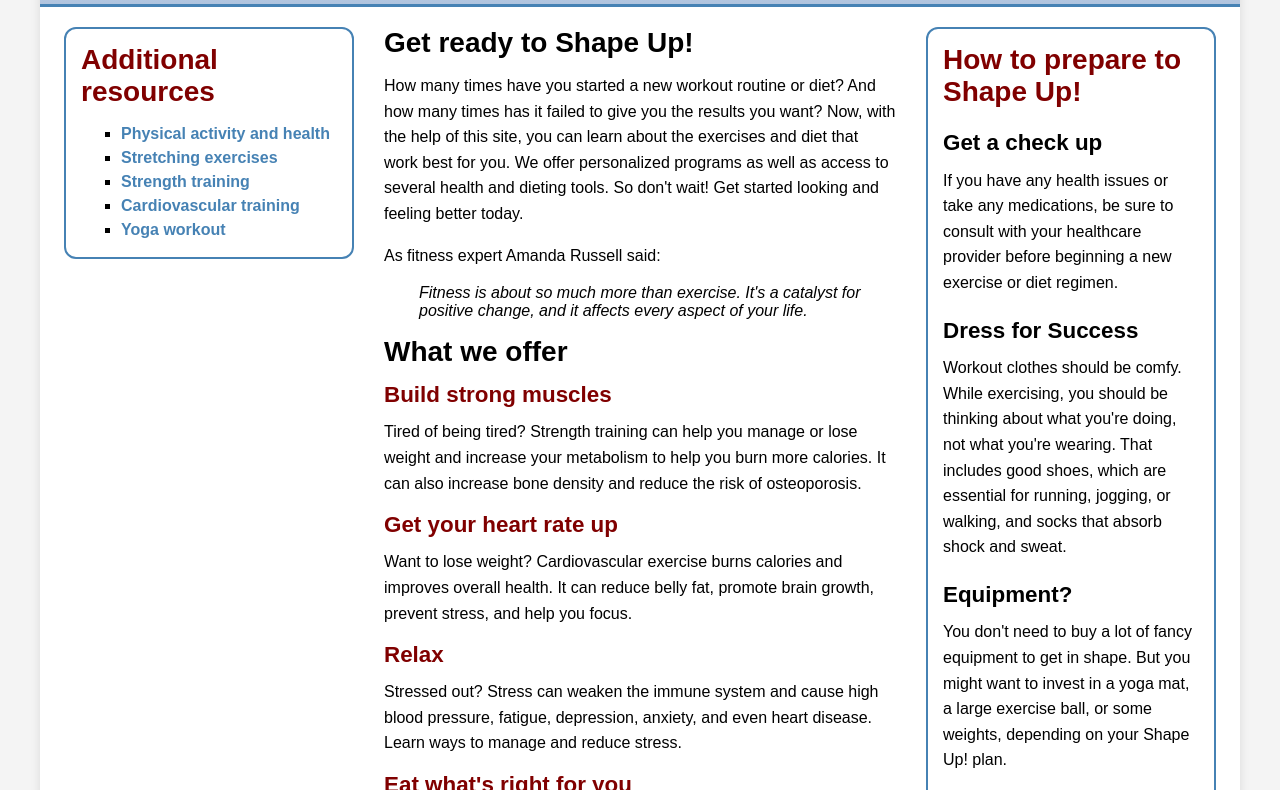
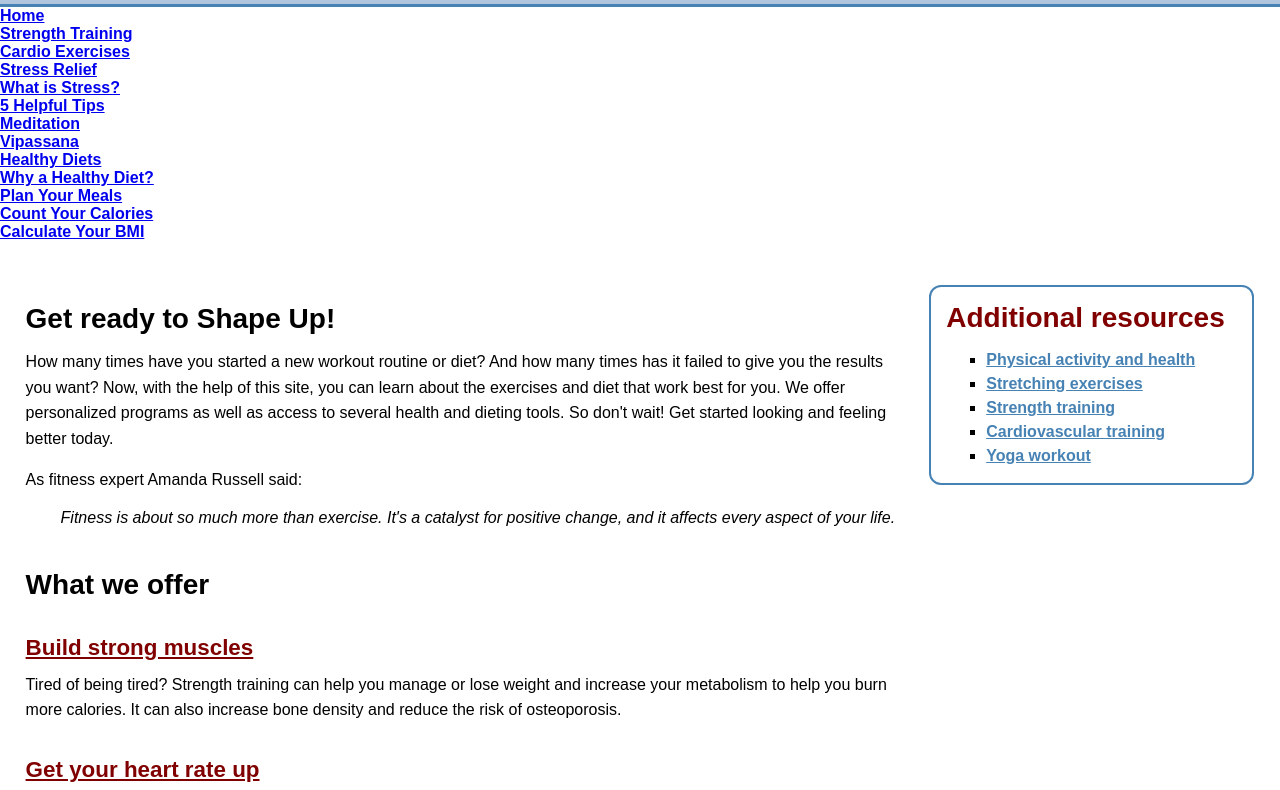
Before and after one commit to MarinaHarutyunyan/shape_up_exercises, a plain HTML site: page index_3_column.html in a window 1280 px wide. Shown: the part 126-916 px from the top of the page. Drawn offline with Linux system fonts and the light colour scheme.

Commit message:
adding navigation menu

```diff
--- a/index_3_column.html
+++ b/index_3_column.html
@@ -18,18 +18,33 @@
             </div>
         </header>
 
+        </header>
+
+        <nav>
+            <ul>
+                <li><a href="index.html" class="current">Home</a></li>
+                <li><a href="strength/strength.html">Strength Training</a></li>
+                <li><a href="#">Cardio Exercises</a></li>
+                <li class="has-submenu"><a href="stress/stress.html">Stress Relief</a>
+                    <ul>
+                        <li><a href="stress/stress.html">What is Stress?</a></li>
+                        <li><a href="stress/tips.html">5 Helpful Tips</a></li>
+                        <li><a href="#">Meditation</a></li>
+                        <li><a href="#">Vipassana</a></li>
+                    </ul>
+                </li>
+                <li class="has-submenu"><a href="#">Healthy Diets</a>
+                    <ul>
+                        <li><a href="#">Why a Healthy Diet?</a></li>
+                        <li><a href="#">Plan Your Meals</a></li>
+                        <li><a href="#">Count Your Calories</a></li>
+                        <li><a href="#">Calculate Your BMI</a></li>
+                    </ul>
+                </li>
+            </ul>
+        </nav>
+
         <main>
-            <aside id="resources">
-                <h2>Additional resources</h2>
-                <ul>
-                    <li><a href="https://www.mayoclinic.org/healthy-lifestyle/fitness/basics/physical-activity/hlv-20049399" target="_blank">Physical activity and health</a></li>
-                    <li><a href="https://www.nerdfitness.com/blog/strength-training-101/" target="_blank">Stretching exercises</a></li>
-                    <li><a href="https://www.acefitness.org/education-and-resources/professional/expert-articles/6760/a-guide-to-strength-training-for-beginners/" target="_blank">Strength training</a></li>
-                    <li><a href="https://www.heart.org/en/healthy-living/fitness/fitness-basics/cardio-workout" target="_blank">Cardiovascular training</a></li>
-                    <li><a href="https://www.yogajournal.com/" target="_blank">Yoga workout</a></li>
-                </ul>
-            </aside>
-
             <section>
                 <h2>Get ready to Shape Up!</h2>
                 <p>How many times have you started a new workout routine or diet? And how many times has it failed to give you the results you want? Now, with the help of this site, you can learn about the exercises and diet that work best for you. We offer personalized programs as well as access to several health and dieting tools. So don't wait! Get started looking and feeling better today.</p>
@@ -51,20 +66,15 @@
                 <p>Are you really what you eat? Lose weight, gain weight, or just feel great! Maintaining a healthy diet is probably the most important thing you can do to promote overall health.</p>
             </section>
 
-            <aside id="prepare">
-                <h2>How to prepare to Shape Up!</h2>
-
-                <h3>Get a check up</h3>
-                <p>If you have any health issues or take any medications, be sure to consult with your healthcare provider before beginning a new exercise or diet regimen.</p>
-
-                <h3>Dress for Success</h3>
-                <p>Workout clothes should be comfy. While exercising, you should be thinking about what you're doing, not what you're wearing. That includes good shoes, which are essential for running, jogging, or walking, and socks that absorb shock and sweat.</p>
-
-                <h3>Equipment?</h3>
-                <p>You don't need to buy a lot of fancy equipment to get in shape. But you might want to invest in a yoga mat, a large exercise ball, or some weights, depending on your Shape Up! plan.</p>
-
-                <h3>Resist Temptation</h3>
-                <p>It's hard to eat right when everyone else is buying lunch at a fast food restaurant. Invest in some good food containers and bring your healthy lunch and snacks. Your body and your wallet will thank you.</p>
+             <aside id="resources">
+                <h2>Additional resources</h2>
+                <ul>
+                    <li><a href="https://www.mayoclinic.org/healthy-lifestyle/fitness/basics/physical-activity/hlv-20049399" target="_blank">Physical activity and health</a></li>
+                    <li><a href="https://www.nerdfitness.com/blog/strength-training-101/" target="_blank">Stretching exercises</a></li>
+                    <li><a href="https://www.acefitness.org/education-and-resources/professional/expert-articles/6760/a-guide-to-strength-training-for-beginners/" target="_blank">Strength training</a></li>
+                    <li><a href="https://www.heart.org/en/healthy-living/fitness/fitness-basics/cardio-workout" target="_blank">Cardiovascular training</a></li>
+                    <li><a href="https://www.yogajournal.com/" target="_blank">Yoga workout</a></li>
+                </ul>
             </aside>
         </main>
 
--- a/styles/main_3_column.css
+++ b/styles/main_3_column.css
@@ -11,16 +11,12 @@ body {
 }
 
 .container {
-    width: 95%;
-    max-width: 1200px;
-    margin: 0 auto;
+    width: 100%;
     background-color: white;
-    box-shadow: 0 0 10px rgba(0,0,0,0.1);
 }
 
 a {
     font-weight: bold;
-    text-decoration: none;
 }
 
 header {
@@ -58,13 +54,13 @@ main {
     display: flex;
     flex-wrap: wrap;
     padding: 20px 2%;
-    gap: 30px;
 }
 
 
 section {
-    flex: 2;
+    flex: 3;
     min-width: 300px;
+    padding-right: 30px;
 }
 
 aside {
@@ -74,6 +70,7 @@ aside {
     border-radius: 12px;
     padding: 15px;
     align-self: flex-start;
+    margin-top: 1.5em;
 }
 
 main p {
@@ -82,7 +79,7 @@ main p {
 }
 
 main h2, main h3 {
-    /* margin-top: 1.5em;  */
+    margin-top: 1.5em;
     margin-bottom: 0.5em;
 }
 
@@ -113,10 +110,6 @@ aside h2 {
     margin-top: 0;
 }
 
-aside h3 {
-    margin-top: 1em;
-}
-
 aside ul {
     line-height: 1.5;
     list-style-type: square;
```
